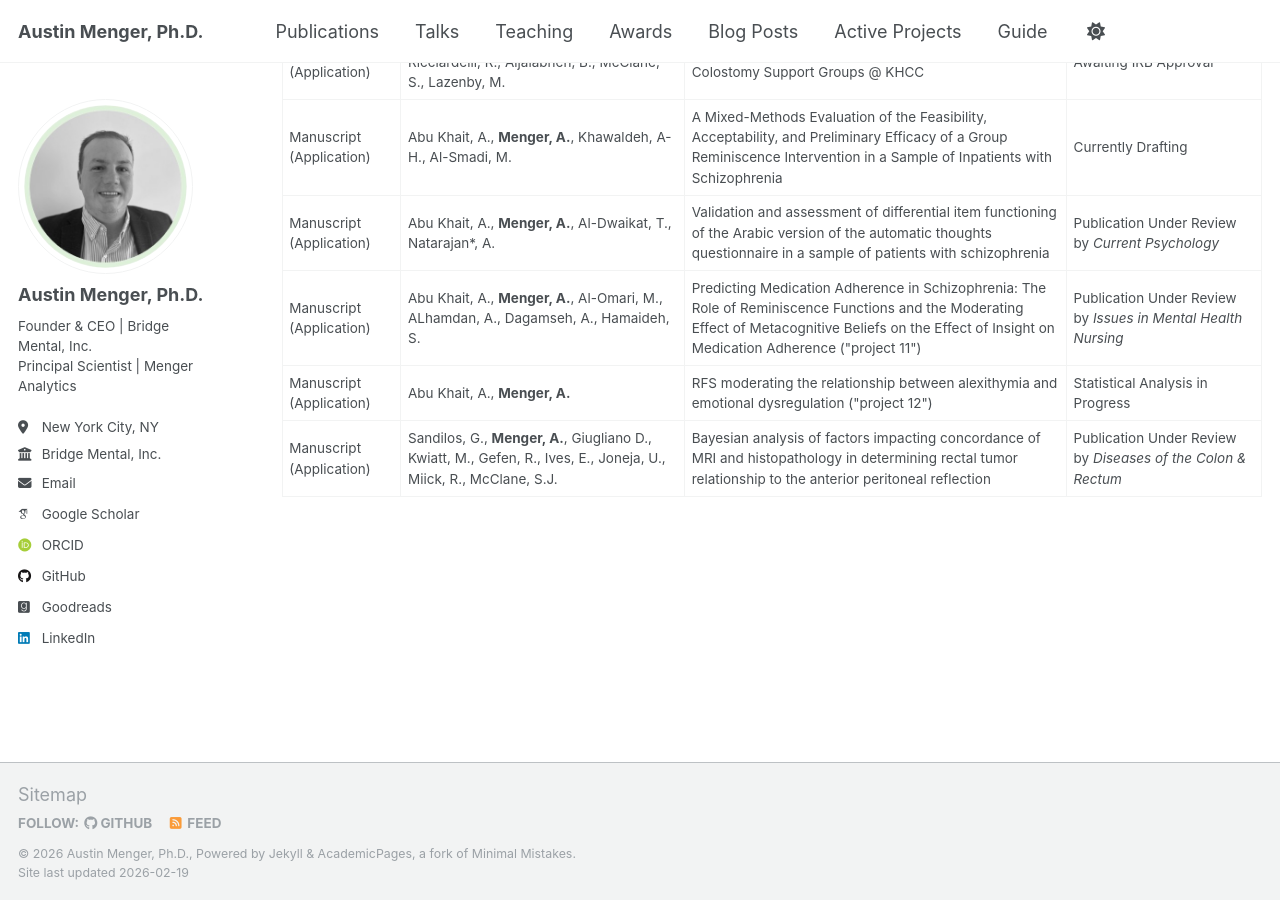
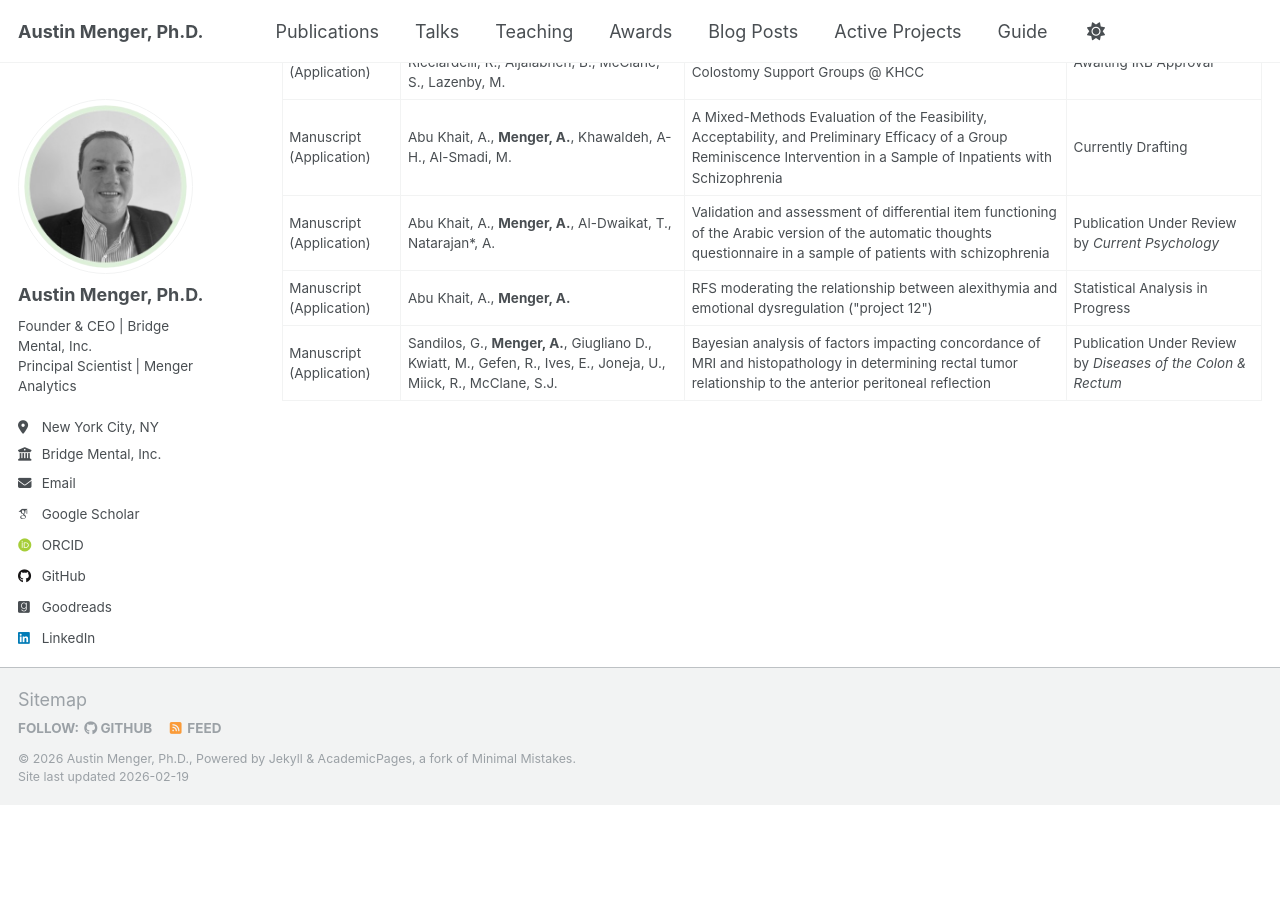
Before and after one commit to austinmenger/austinmenger.github.io, a Jekyll site: the page built from _pages/active_projects.md, in a window 1280 px wide and 900 px high, scrolled down 1563 px. Built offline with Jekyll 4.4.1, drawn with Linux system fonts in a browser that asks for light colours; some web fonts are replaced; after the commit the page ends 2368 px from its top, so only the background shows below that.

Commit message:
Update active_projects.md

```diff
--- a/_pages/active_projects.md
+++ b/_pages/active_projects.md
@@ -157,12 +157,6 @@ author_profile: true
   <td>Validation and assessment of differential item functioning of the Arabic version of the automatic thoughts questionnaire in a sample of patients with schizophrenia</td>
   <td>Publication Under Review by <em>Current Psychology </em></td>
  </tr>
-  <tr>
-  <td>Manuscript (Application)</td>
-  <td>Abu Khait, A., <b>Menger, A.</b>, Al-Omari, M., ALhamdan, A., Dagamseh, A., Hamaideh, S.</td>
-  <td>Predicting Medication Adherence in Schizophrenia: The Role of Reminiscence Functions and the Moderating Effect of Metacognitive Beliefs on the Effect of Insight on Medication Adherence ("project 11")</td>
-  <td>Publication Under Review by <em>Issues in Mental Health Nursing</em></td>
- </tr>
  <tr>
   <td>Manuscript (Application)</td>
   <td>Abu Khait, A., <b>Menger, A.</b></td>
```
